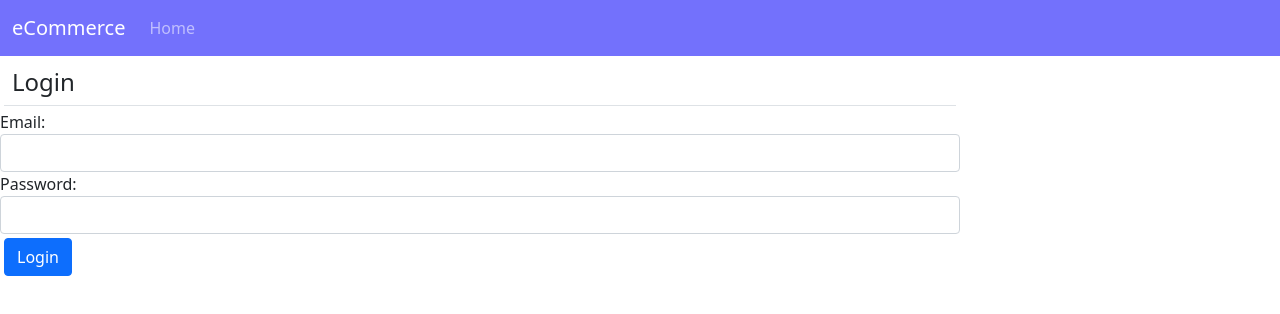
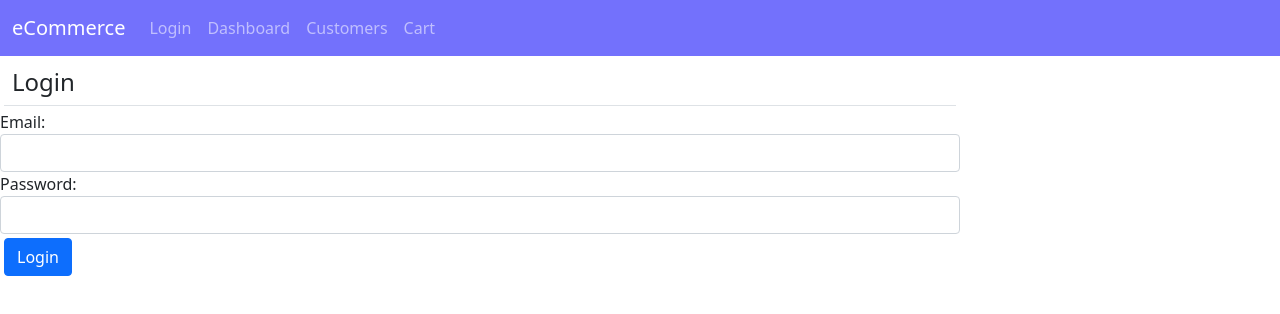
Before and after one commit to YinnyF/ecommerce-app-react-v1, a React (Create React App) app: page / in a window 1280 px wide. Shown: the top 314 px of the page. Built offline with nearby package versions, Linux system fonts and the light colour scheme.

Commit message:
feat: add links to NavBar

```diff
--- a/src/NavBar.jsx
+++ b/src/NavBar.jsx
@@ -1,4 +1,5 @@
 import React, { Component } from "react";
+import { Link } from "react-router-dom";
 
 class NavBar extends Component {
   render() {
@@ -6,21 +7,51 @@ class NavBar extends Component {
       <React.Fragment>
         <nav className="navbar navbar-expand-lg navbar-dark bg-dark navbar-style">
           <div className="container-fluid">
-            <a className="navbar-brand" href="/#">eCommerce</a>
+            <a className="navbar-brand" href="/#">
+              eCommerce
+            </a>
 
-            <button className="navbar-toggler" type="button" data-bs-toggle="collapse" data-bs-target="#navbarSupportedContent" aria-controls="navbarSupportedContent" aria-expanded="false" aria-label="Toggle navigation">
+            <button
+              className="navbar-toggler"
+              type="button"
+              data-bs-toggle="collapse"
+              data-bs-target="#navbarSupportedContent"
+              aria-controls="navbarSupportedContent"
+              aria-expanded="false"
+              aria-label="Toggle navigation"
+            >
               <span className="navbar-toggler-icon"></span>
             </button>
 
-            <div className="collapse navbar-collapse" id="navbarSupportedContent">
+            <div
+              className="collapse navbar-collapse"
+              id="navbarSupportedContent"
+            >
               <ul className="navbar-nav me-auto mb-2 mb-lg-0">
+                <li className="nav-item">
+                  <Link to="/" className="nav-link">
+                    Login
+                  </Link>
+                </li>
 
                 <li className="nav-item">
-                  <a className="nav-link" href="/#">Home</a>
+                  <Link to="/dashboard" className="nav-link">
+                    Dashboard
+                  </Link>
                 </li>
 
+                <li className="nav-item">
+                  <Link to="/customers" className="nav-link">
+                    Customers
+                  </Link>
+                </li>
+
+                <li className="nav-item">
+                  <Link to="/cart" className="nav-link">
+                    Cart
+                  </Link>
+                </li>
               </ul>
-
             </div>
           </div>
         </nav>
```
